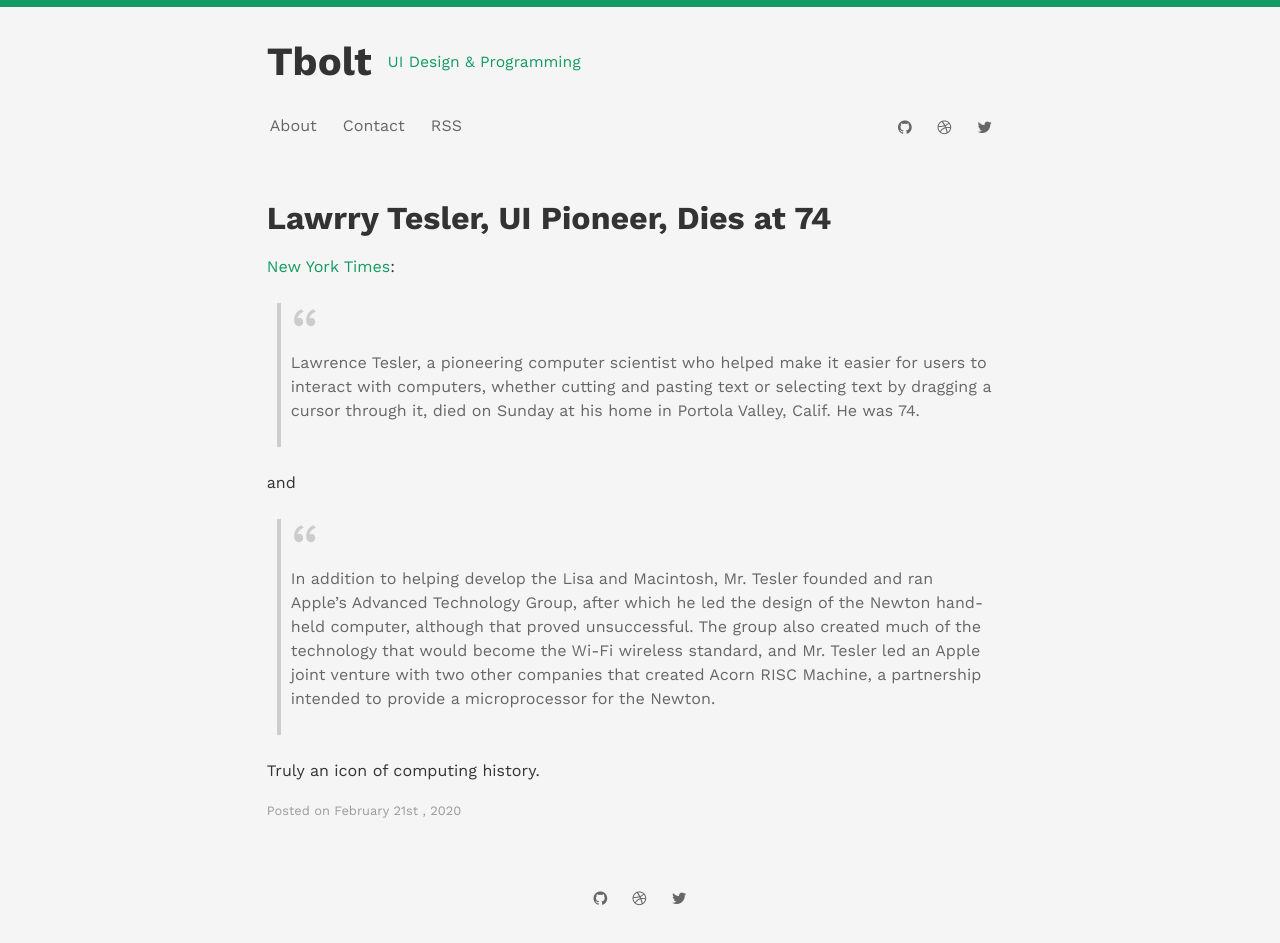
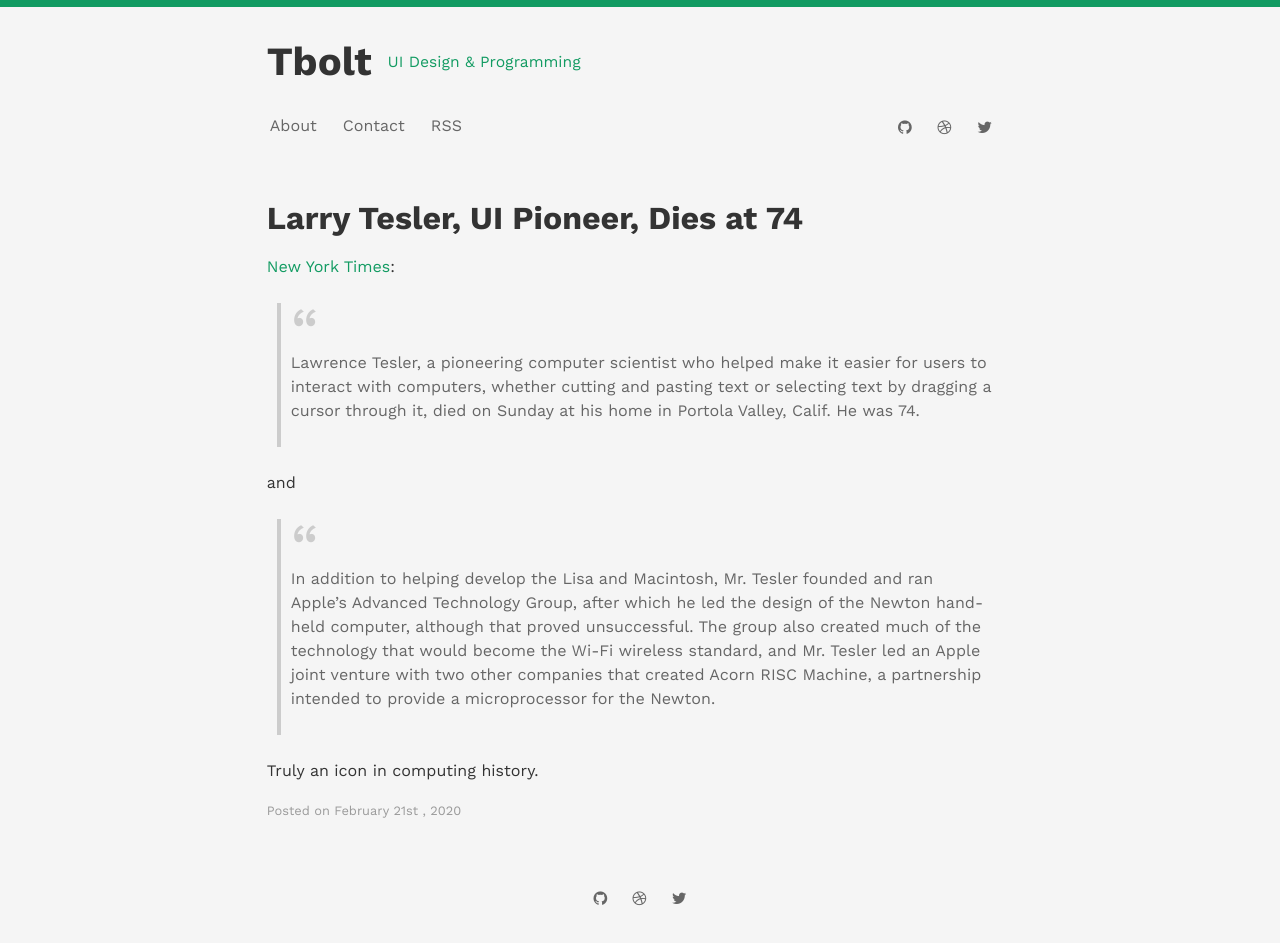
Before and after one commit to tbolt/tbolt.space, a Jekyll site: the page built from _posts/2020-02-21-larry-tesler-ui-pioneer.md, in a window 1280 px wide. Built offline with Jekyll 4.4.1, drawn with Linux system fonts in a browser that asks for light colours.

Commit message:
typo fix

```diff
--- a/_posts/2020-02-21-larry-tesler-ui-pioneer.md
+++ b/_posts/2020-02-21-larry-tesler-ui-pioneer.md
@@ -1,6 +1,6 @@
 ---
 id: 1135
-title: Lawrry Tesler, UI Pioneer, Dies at 74
+title: Larry Tesler, UI Pioneer, Dies at 74
 date: 2020-02-21T10:32:41-05:00
 author: Tbolt
 layout: post
@@ -18,4 +18,4 @@
 
 > In addition to helping develop the Lisa and Macintosh, Mr. Tesler founded and ran Apple’s Advanced Technology Group, after which he led the design of the Newton hand-held computer, although that proved unsuccessful. The group also created much of the technology that would become the Wi-Fi wireless standard, and Mr. Tesler led an Apple joint venture with two other companies that created Acorn RISC Machine, a partnership intended to provide a microprocessor for the Newton.
 
-Truly an icon of computing history.
+Truly an icon in computing history.
```
